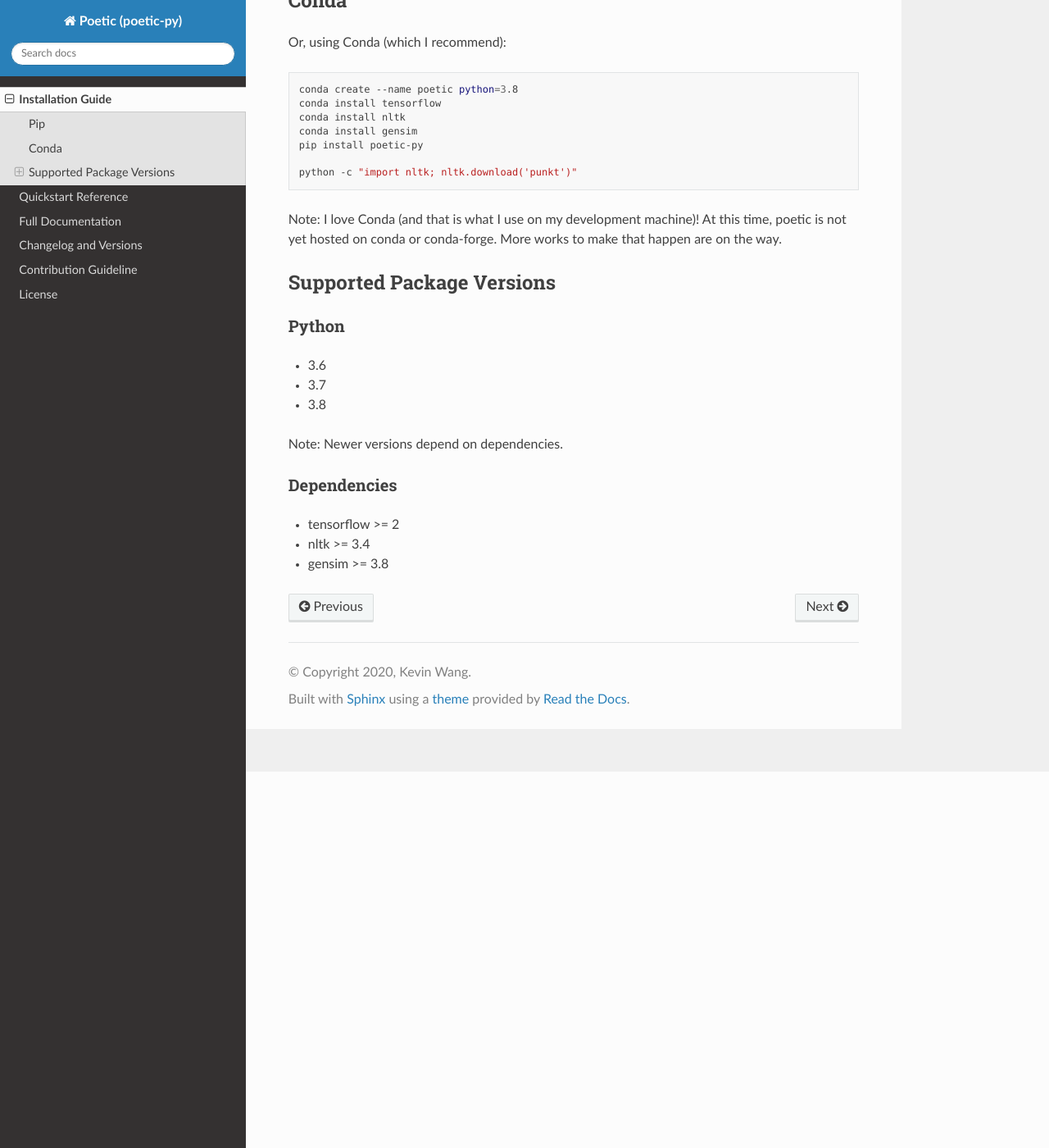
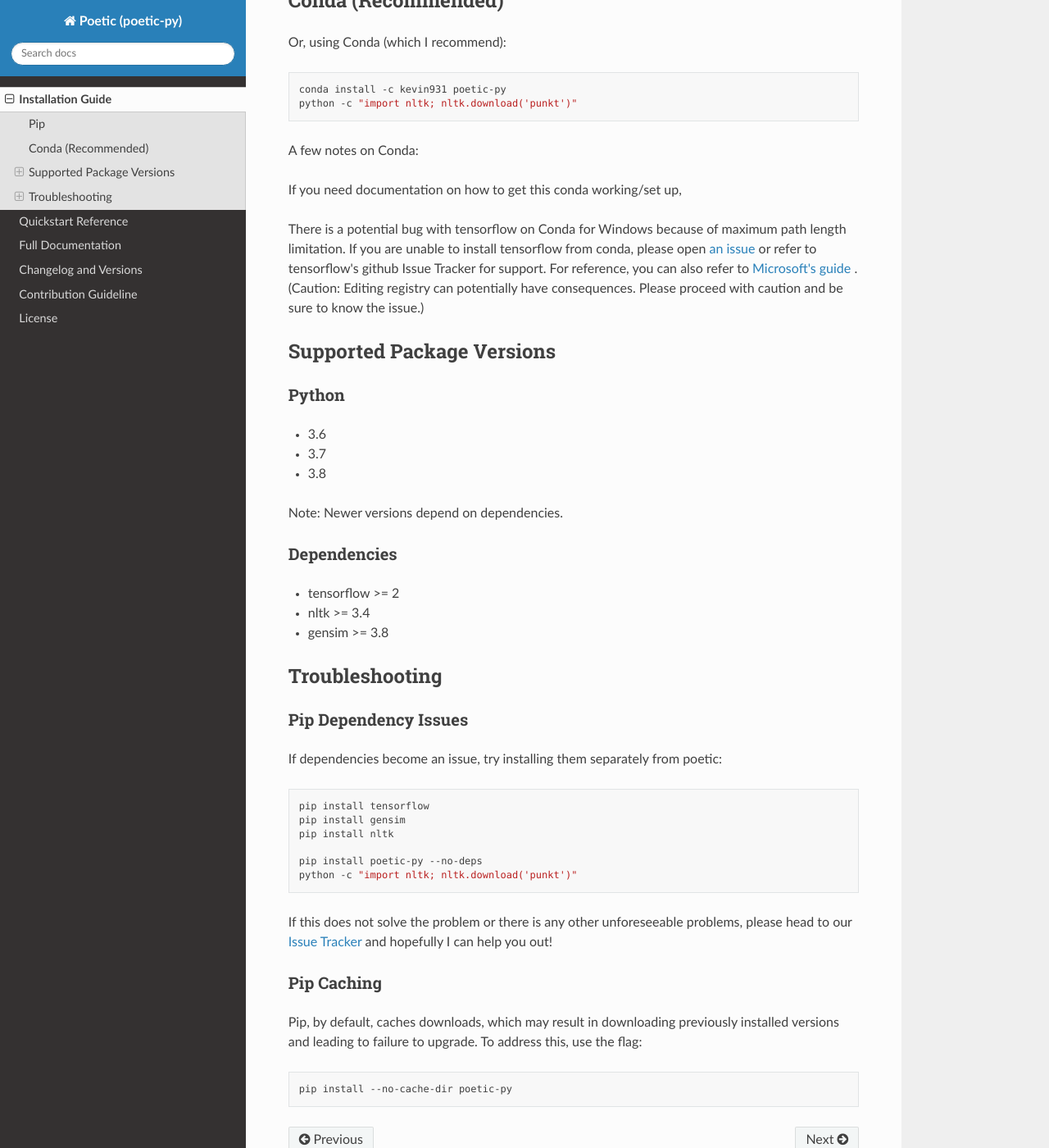
Before and after one commit to kevin931/poetic, a Sphinx documentation site: the page built from docs/source/usage/Installation.rst, in a window 1280 px wide and 1400 px high, scrolled down 459 px. Shown: the whole window at 82% size. Built offline with Sphinx 7.4.7 and the Read the Docs theme 2.0.0, drawn with Linux system fonts in a browser that asks for light colours.

Commit message:
Modified installation instructions for conda

```diff
--- a/docs/source/usage/Installation.rst
+++ b/docs/source/usage/Installation.rst
@@ -17,25 +17,28 @@
 
 The usage of virtualenv is also recommended over system-wide installation.
 
-*****
-Conda
-*****
+********************
+Conda (Recommended)
+********************
 
 Or, using Conda (which I recommend):
 
 .. code-block:: bash
 
-    conda create --name poetic python=3.8
-    conda install tensorflow
-    conda install nltk
-    conda install gensim
-    pip install poetic-py
-
+    conda install -c kevin931 poetic-py
     python -c "import nltk; nltk.download('punkt')"
 
-Note: I love Conda (and that is what I use on my development machine)!
-At this time, poetic is not yet hosted on conda or conda-forge. More works to
-make that happen are on the way.
+A few notes on Conda:
+
+If you need documentation on how to get this conda working/set up,
+
+There is a potential bug with tensorflow on Conda for Windows because of maximum path length
+limitation. If you are unable to install tensorflow from conda, please open
+`an issue <https://github.com/kevin931/poetic/issues>`_ or refer
+to tensorflow's github Issue Tracker for support. For reference, you can also refer to
+`Microsoft's guide <https://docs.microsoft.com/en-us/windows/win32/fileio/maximum-file-path-limitation>`_
+. (Caution: Editing registry can potentially have consequences. Please proceed with caution and
+be sure to know the issue.)
 
 **************************
 Supported Package Versions
@@ -54,3 +57,37 @@
 * tensorflow >= 2
 * nltk >= 3.4
 * gensim >= 3.8
+
+
+**************************
+Troubleshooting
+**************************
+
+Pip Dependency Issues
+----------------------
+
+If dependencies become an issue, try installing them separately from poetic:
+
+.. code-block:: bash
+
+    pip install tensorflow
+    pip install gensim
+    pip install nltk
+
+    pip install poetic-py --no-deps
+    python -c "import nltk; nltk.download('punkt')"
+
+
+If this does not solve the problem or there is any other unforeseeable problems, please head
+to our `Issue Tracker <https://github.com/kevin931/poetic/issues>`_ and hopefully I can help you
+out!
+
+
+Pip Caching
+------------
+Pip, by default, caches downloads, which may result in downloading previously installed versions and
+leading to failure to upgrade. To address this, use the flag:
+
+.. code-block:: bash
+
+    pip install --no-cache-dir poetic-py
```
